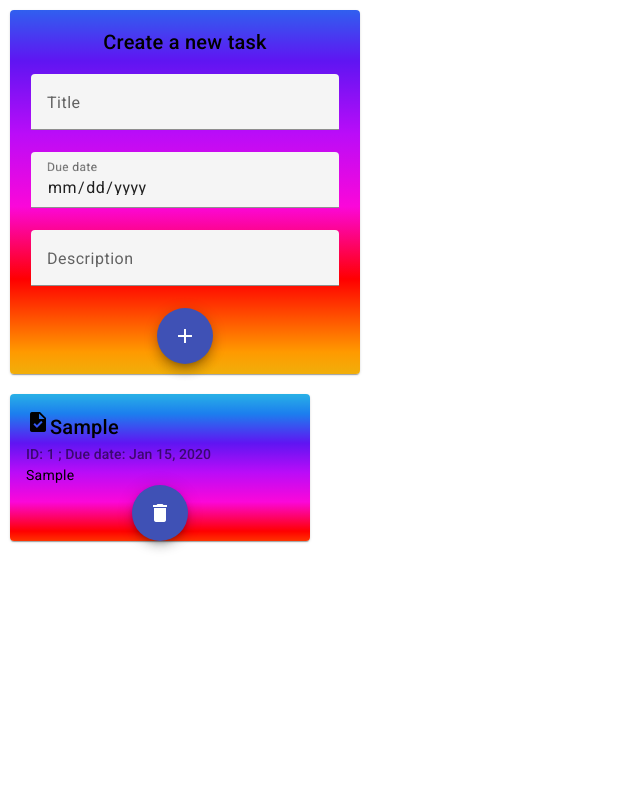
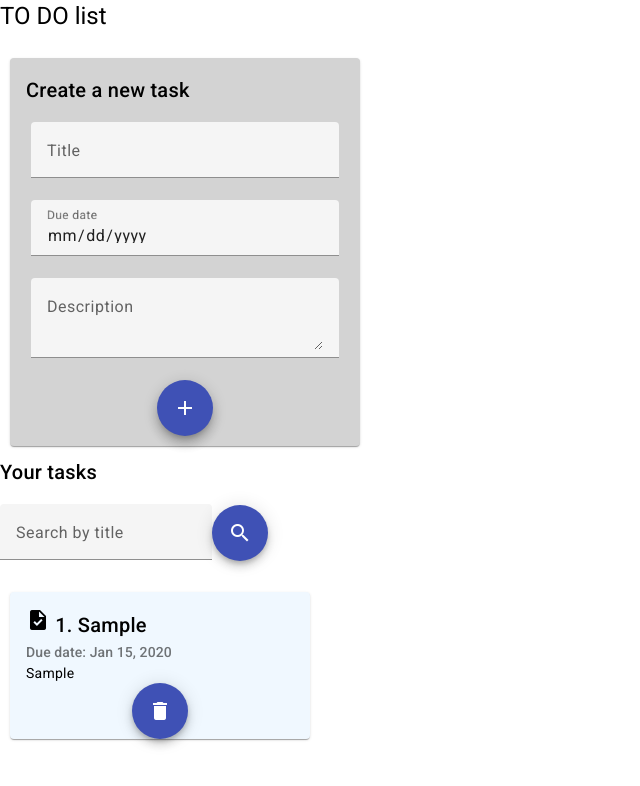
Before and after one commit to yagocdj/web-programming-one, an Angular app in the folder sistema-lista-de-tarefas/: page / in a window 1280 px wide. Both pictures are taken after typing "Sample", "2020-01-15", "Sample" into the empty fields and a click on the button "add". Shown: the top 786 px of the page, without its empty margins (0-640 px from the left). Built offline with nearby package versions, Linux system fonts and the light colour scheme.

Commit message:
more progress

```diff
--- a/sistema-lista-de-tarefas/src/app/app.component.css
+++ b/sistema-lista-de-tarefas/src/app/app.component.css
@@ -43,8 +43,8 @@
   flex-flow: column wrap;
 }
 
-.place-center {
-  place-self: center;
+.place-content-center {
+  place-content: center;
 }
 
 .main-mat-form {
--- a/sistema-lista-de-tarefas/src/app/app.component.html
+++ b/sistema-lista-de-tarefas/src/app/app.component.html
@@ -1,5 +1,10 @@
 <main class="flex-column-wrap">
-  <mat-card class="registration-card colorful-background">
+  <header>
+    <h1>TO DO list</h1>
+  </header>
+
+  <section>
+    <mat-card class="registration-card">
       <mat-card-header id="header-positioning" class="place-center">
         <mat-card-title>Create a new task</mat-card-title>
       </mat-card-header>
@@ -16,20 +21,36 @@
 
         <mat-form-field class="main-mat-form" appearance="fill">
           <mat-label>Description</mat-label>
-        <input matInput [(ngModel)]="task.description" type="text" placeholder="Task's description">
+          <textarea matInput [(ngModel)]="task.description" placeholder="Task's description"></textarea>
         </mat-form-field>
       </mat-card-content>
-    <mat-card-footer class="flex-column-wrap place-center">
+      <mat-card-footer class="flex-column-wrap place-content-center">
         <button mat-fab color="primary" (click)="insertTask()">
           <mat-icon>add</mat-icon>
         </button>
       </mat-card-footer>
     </mat-card>
+  </section>
 
-  <mat-card *ngFor="let task of tasks" class="mat-card-simples colorful-background">
+  <section>
+    <header>
+      <h2>Your tasks</h2>
+    </header>
+
+    <div id="search-elements">
+      <mat-form-field>
+        <mat-label>Search by title</mat-label>
+        <input matInput type="text">
+      </mat-form-field>
+      <button mat-fab color="primary">
+        <mat-icon>search</mat-icon>
+      </button>
+    </div>
+
+    <mat-card *ngFor="let task of allTasks" class="mat-card-simples">
       <mat-card-header>
-      <mat-card-title><mat-icon>task</mat-icon>{{task.title}}</mat-card-title>
-      <mat-card-subtitle *ngIf="task.date">ID: {{task.id}} ; Due date: {{task.date | date}}</mat-card-subtitle>
+        <mat-card-title><mat-icon>task</mat-icon> {{task.id}}. {{task.title}}</mat-card-title>
+        <mat-card-subtitle *ngIf="task.date">Due date: {{task.date | date}}</mat-card-subtitle>
       </mat-card-header>
       <mat-card-content>
         {{task.description}}
@@ -40,4 +61,5 @@
         </button>
       </mat-card-footer>
     </mat-card>
+  </section>
 </main>
--- a/sistema-lista-de-tarefas/src/app/app.component.ts
+++ b/sistema-lista-de-tarefas/src/app/app.component.ts
@@ -9,44 +9,38 @@ import {Task} from '../shared/model/task';
 export class AppComponent {
   title = 'TO DO list';
   task: Task;
-  tasks: Array<Task>;
+  allTasks: Array<Task>;
+  filteredTasks: Array<Task>;
 
   constructor() {
-    this.tasks = new Array<Task>();
+    this.allTasks = new Array<Task>();
+    this.filteredTasks = new Array<Task>();
     this.task = new Task(this.generateTaskId());
   }
 
   insertTask(): void {
-    this.tasks.push(this.task);
+    this.allTasks.push(this.task);
     this.task = new Task(this.generateTaskId());
   }
 
   removeTask(taskToBeRemoved: Task): void {
-    const toBeRemovedTaskIndex = this.tasks.findIndex(
+    const toBeRemovedTaskIndex = this.allTasks.findIndex(
       (task: Task) => task.id === taskToBeRemoved.id);
     if (toBeRemovedTaskIndex >= 0) {
-      this.tasks.splice(toBeRemovedTaskIndex, 1);
+      this.allTasks.splice(toBeRemovedTaskIndex, 1);
     }
   }
 
   private generateTaskId(): number {
-    if (this.tasks.length > 0) {
-      return this.tasks[this.tasks.length - 1].id + 1;
+    if (this.allTasks.length > 0) {
+      return this.allTasks[this.allTasks.length - 1].id + 1;
     }
     return 1;
   }
 
-  // titulo = 'Social IFPB';
-  // usuario: Usuario;
-  // usuarios: Array<Usuario>;
-  //
-  // constructor() {
-  //   this.usuario = new Usuario();
-  //   this.usuarios = new Array<Usuario>();
-  // }
-  //
-  // inserirUsuario(): void {
-  //   this.usuarios.push(this.usuario);
-  //   this.usuario = new Usuario();
-  // }
+  searchByTaskTitle(taskTitle: string): void {
+    this.filteredTasks = this.allTasks.filter(
+      (task: Task) => task.title.startsWith(taskTitle));
+
+  }
 }
```
Lines whose indentation alone changed are shown as unchanged.
